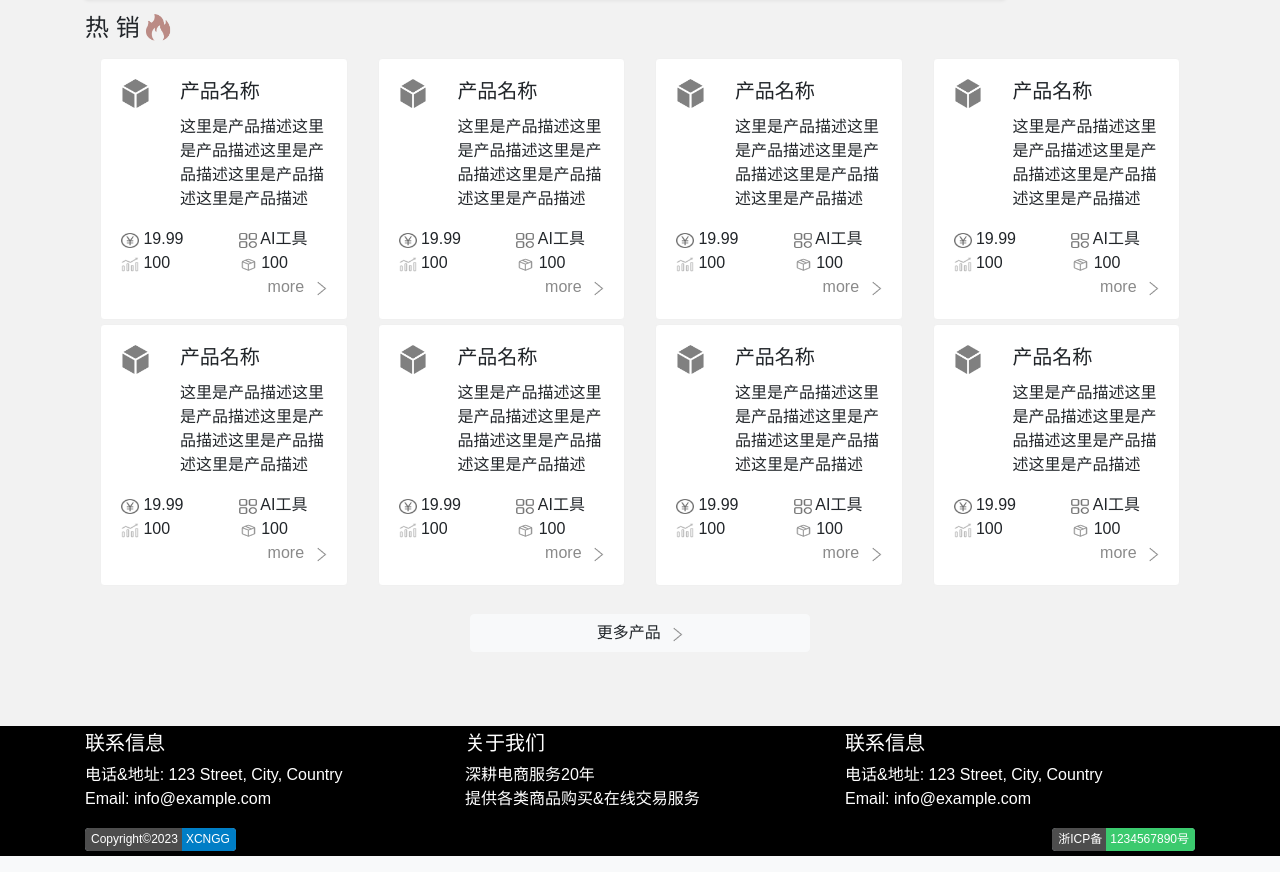
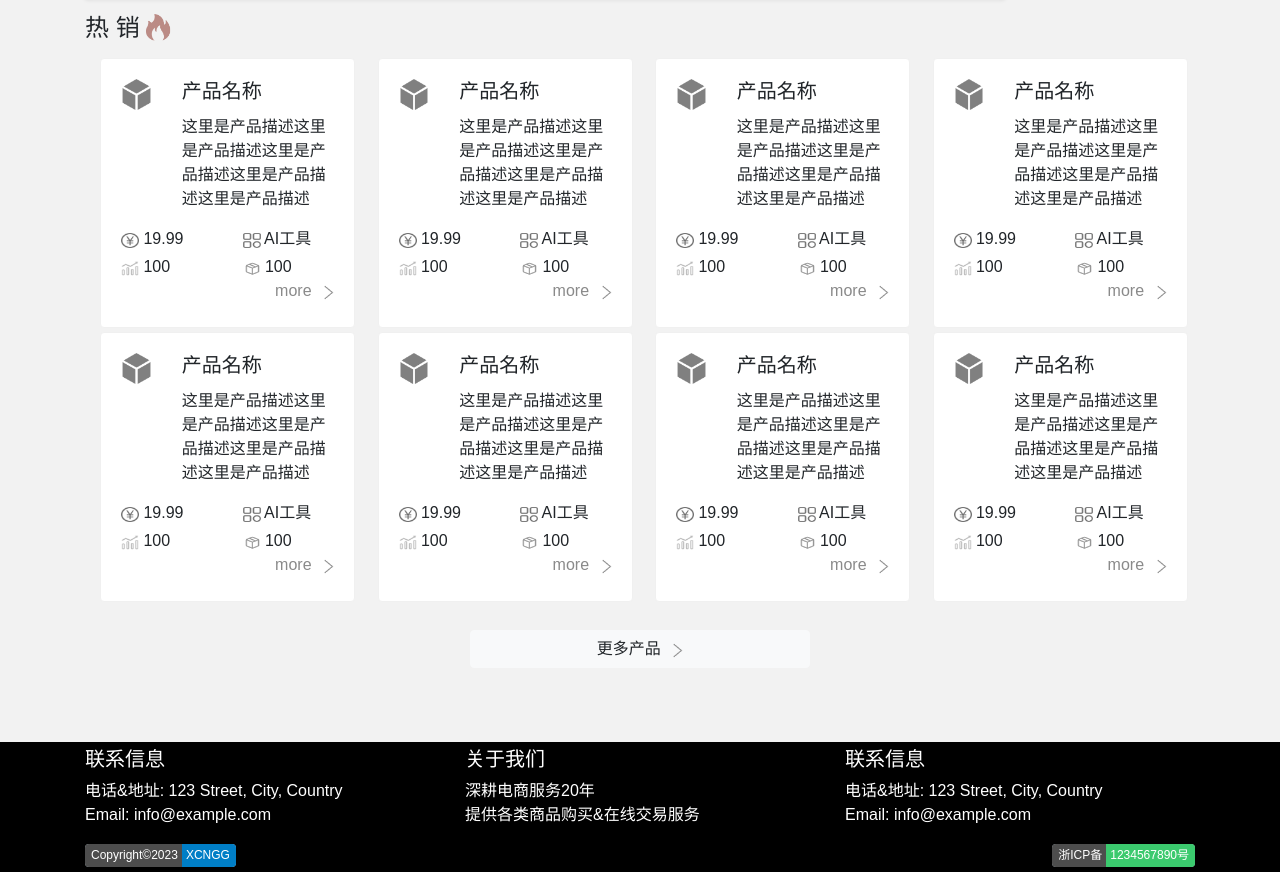
Before and after one commit to XcNgg/XC-Online-Shopping, a Flask app: page / in a window 1280 px wide. Shown: the part 518-1390 px from the top of the page. Run offline with Flask 3, Linux system fonts and the light colour scheme; some libraries are stand-ins or nearby versions; some web fonts are replaced.

Commit message:
coding 2023.7.15 16. coding 增加商品 将签到改为积分签到

```diff
--- a/app.py
+++ b/app.py
@@ -23,7 +23,6 @@ app.register_blueprint(products_bp)
 # ORM映射
 migrate = Migrate(app, db)
 
-from flask import render_template, request, redirect, url_for, g, session
 
 
 @app.before_request
--- a/forms/__init__.py
+++ /dev/null
@@ -1,2 +0,0 @@
-# from .users_form import LoginForm
-# RegistForm,
--- a/static/css/index.css
+++ b/static/css/index.css
@@ -72,3 +72,8 @@
 .shadow {
     box-shadow: 0 0 10px rgba(0, 0, 0, 0.2);
 }
+
+.sell-well {
+    width:255px;
+    height:270px;
+}
--- a/templates/base.html
+++ b/templates/base.html
@@ -89,6 +89,12 @@
                                      <img src="{{ url_for('static', filename='img/base/userInfo.png') }}" alt="" width="15" height="15">
                                         个人信息
                                     </a>
+
+                                    <a class="dropdown-item" href="{{ url_for('users.sale_products') }}">
+                                     <img src="{{ url_for('static', filename='img/base/sale.png') }}" alt="" width="15" height="15">
+                                        我要出售
+                                    </a>
+
                                     <a class="dropdown-item" href="#">
                                      <img src="{{ url_for('static', filename='img/base/orders.png') }}" alt="" width="15" height="15">
                                         我的订单
@@ -218,14 +224,21 @@
     data: { uid: uid },
     success: function(response) {
         // 处理响应数据
+        var now_url = window.location.href;
         console.log(response);
         if (response.code === 200) {
             // 显示签到成功结果
+
             showSigninResult('签到成功!', response.amount);
+
         } else {
             // 显示签到失败结果
             showSigninResult('签到失败', response.message);
+
         }
+        setTimeout(function () {
+            window.location.href = now_url; // 自动跳转到当前页
+        }, 700); // 0.5秒后跳转
     },
     error: function(error) {
         // 处理错误
@@ -243,9 +256,9 @@ function logout() {
         success: function(response) {
             if (response.code === 200){
             showSigninResult('注销','注销成功！');
-            $("#ModalClose").click(function () {
-                    window.location.href = '/';
-                });
+            setTimeout(function () {
+            window.location.href = '/'; // 自动跳转到首页
+        }, 700); // 0.5秒后跳转
             }
         },
         error: function() {
--- a/templates/index.html
+++ b/templates/index.html
@@ -105,13 +105,12 @@
             <img src="{{ url_for('static', filename='img/products/sell-well.png') }}" alt="sell well" width="28"
                  height="28">
         </div>
-        <!-- 产品详细 第二栏 -->
         <div class="row mb-4">
-            <div class="col-md-3 mb-1 ">
-                <div class="card">
+            <div class="col-md-3 mb-1" >
+                <div class="card sell-well" >
                     <div class="card-body">
                         <div class="row">
-                            <div class="col-3">
+                            <div class="col-3" style="height: 148px;">
                                 <img src="{{ url_for('static', filename='img/products/product.png') }}"
                                      class="card-img-top"
                                      alt="Product 1" style="max-width: 100%; display: block; margin: 0 auto;">
@@ -123,12 +122,12 @@
                             </div>
                         </div>
                         <div class="row">
-                            <div class="col-6">
+                            <div class="col-6 mb-1">
                                 <img src="{{ url_for('static', filename='img/products/RMB.png') }}" alt="RMB"
                                      style="display: inline-block; vertical-align: middle;" width="18" height="15">
                                 <span id="product-RMB">19.99</span>
                             </div>
-                            <div class="col-6">
+                            <div class="col-6 mb-1">
                                 <img src="{{ url_for('static', filename='img/products/type.png') }}" alt="分类"
                                      style="display: inline-block; vertical-align: middle;" width="18" height="15">
                                 <span id="product-type">AI工具</span>
@@ -154,11 +153,11 @@
                     </div>
                 </div>
             </div>
-            <div class="col-md-3 mb-1">
-                <div class="card">
+            <div class="col-md-3 mb-1" >
+                <div class="card sell-well" >
                     <div class="card-body">
                         <div class="row">
-                            <div class="col-3">
+                            <div class="col-3" style="height: 148px;">
                                 <img src="{{ url_for('static', filename='img/products/product.png') }}"
                                      class="card-img-top"
                                      alt="Product 1" style="max-width: 100%; display: block; margin: 0 auto;">
@@ -170,12 +169,12 @@
                             </div>
                         </div>
                         <div class="row">
-                            <div class="col-6">
+                            <div class="col-6 mb-1">
                                 <img src="{{ url_for('static', filename='img/products/RMB.png') }}" alt="RMB"
                                      style="display: inline-block; vertical-align: middle;" width="18" height="15">
                                 <span id="product-RMB">19.99</span>
                             </div>
-                            <div class="col-6">
+                            <div class="col-6 mb-1">
                                 <img src="{{ url_for('static', filename='img/products/type.png') }}" alt="分类"
                                      style="display: inline-block; vertical-align: middle;" width="18" height="15">
                                 <span id="product-type">AI工具</span>
@@ -201,11 +200,11 @@
                     </div>
                 </div>
 </div>
-            <div class="col-md-3 mb-1">
-                <div class="card">
+            <div class="col-md-3 mb-1" >
+                <div class="card sell-well" >
                     <div class="card-body">
                         <div class="row">
-                            <div class="col-3">
+                            <div class="col-3" style="height: 148px;">
                                 <img src="{{ url_for('static', filename='img/products/product.png') }}"
                                      class="card-img-top"
                                      alt="Product 1" style="max-width: 100%; display: block; margin: 0 auto;">
@@ -217,12 +216,12 @@
                             </div>
                         </div>
                         <div class="row">
-                            <div class="col-6">
+                            <div class="col-6 mb-1">
                                 <img src="{{ url_for('static', filename='img/products/RMB.png') }}" alt="RMB"
                                      style="display: inline-block; vertical-align: middle;" width="18" height="15">
                                 <span id="product-RMB">19.99</span>
                             </div>
-                            <div class="col-6">
+                            <div class="col-6 mb-1">
                                 <img src="{{ url_for('static', filename='img/products/type.png') }}" alt="分类"
                                      style="display: inline-block; vertical-align: middle;" width="18" height="15">
                                 <span id="product-type">AI工具</span>
@@ -248,11 +247,11 @@
                     </div>
                 </div>
             </div>
-            <div class="col-md-3 mb-1">
-                <div class="card">
+            <div class="col-md-3 mb-1" >
+                <div class="card sell-well" >
                     <div class="card-body">
                         <div class="row">
-                            <div class="col-3">
+                            <div class="col-3" style="height: 148px;">
                                 <img src="{{ url_for('static', filename='img/products/product.png') }}"
                                      class="card-img-top"
                                      alt="Product 1" style="max-width: 100%; display: block; margin: 0 auto;">
@@ -264,12 +263,12 @@
                             </div>
                         </div>
                         <div class="row">
-                            <div class="col-6">
+                            <div class="col-6 mb-1">
                                 <img src="{{ url_for('static', filename='img/products/RMB.png') }}" alt="RMB"
                                      style="display: inline-block; vertical-align: middle;" width="18" height="15">
                                 <span id="product-RMB">19.99</span>
                             </div>
-                            <div class="col-6">
+                            <div class="col-6 mb-1">
                                 <img src="{{ url_for('static', filename='img/products/type.png') }}" alt="分类"
                                      style="display: inline-block; vertical-align: middle;" width="18" height="15">
                                 <span id="product-type">AI工具</span>
@@ -295,11 +294,11 @@
                     </div>
                 </div>
             </div>
-            <div class="col-md-3 mb-1 ">
-                <div class="card">
+            <div class="col-md-3 mb-1" >
+                <div class="card sell-well" >
                     <div class="card-body">
                         <div class="row">
-                            <div class="col-3">
+                            <div class="col-3" style="height: 148px;">
                                 <img src="{{ url_for('static', filename='img/products/product.png') }}"
                                      class="card-img-top"
                                      alt="Product 1" style="max-width: 100%; display: block; margin: 0 auto;">
@@ -311,12 +310,12 @@
                             </div>
                         </div>
                         <div class="row">
-                            <div class="col-6">
+                            <div class="col-6 mb-1">
                                 <img src="{{ url_for('static', filename='img/products/RMB.png') }}" alt="RMB"
                                      style="display: inline-block; vertical-align: middle;" width="18" height="15">
                                 <span id="product-RMB">19.99</span>
                             </div>
-                            <div class="col-6">
+                            <div class="col-6 mb-1">
                                 <img src="{{ url_for('static', filename='img/products/type.png') }}" alt="分类"
                                      style="display: inline-block; vertical-align: middle;" width="18" height="15">
                                 <span id="product-type">AI工具</span>
@@ -342,11 +341,11 @@
                     </div>
                 </div>
             </div>
-            <div class="col-md-3 mb-1">
-                <div class="card">
+            <div class="col-md-3 mb-1" >
+                <div class="card sell-well" >
                     <div class="card-body">
                         <div class="row">
-                            <div class="col-3">
+                            <div class="col-3" style="height: 148px;">
                                 <img src="{{ url_for('static', filename='img/products/product.png') }}"
                                      class="card-img-top"
                                      alt="Product 1" style="max-width: 100%; display: block; margin: 0 auto;">
@@ -358,12 +357,12 @@
                             </div>
                         </div>
                         <div class="row">
-                            <div class="col-6">
+                            <div class="col-6 mb-1">
                                 <img src="{{ url_for('static', filename='img/products/RMB.png') }}" alt="RMB"
                                      style="display: inline-block; vertical-align: middle;" width="18" height="15">
                                 <span id="product-RMB">19.99</span>
                             </div>
-                            <div class="col-6">
+                            <div class="col-6 mb-1">
                                 <img src="{{ url_for('static', filename='img/products/type.png') }}" alt="分类"
                                      style="display: inline-block; vertical-align: middle;" width="18" height="15">
                                 <span id="product-type">AI工具</span>
@@ -389,11 +388,11 @@
                     </div>
                 </div>
             </div>
-            <div class="col-md-3 mb-1">
-                <div class="card">
+            <div class="col-md-3 mb-1" >
+                <div class="card sell-well" >
                     <div class="card-body">
                         <div class="row">
-                            <div class="col-3">
+                            <div class="col-3" style="height: 148px;">
                                 <img src="{{ url_for('static', filename='img/products/product.png') }}"
                                      class="card-img-top"
                                      alt="Product 1" style="max-width: 100%; display: block; margin: 0 auto;">
@@ -405,12 +404,12 @@
                             </div>
                         </div>
                         <div class="row">
-                            <div class="col-6">
+                            <div class="col-6 mb-1">
                                 <img src="{{ url_for('static', filename='img/products/RMB.png') }}" alt="RMB"
                                      style="display: inline-block; vertical-align: middle;" width="18" height="15">
                                 <span id="product-RMB">19.99</span>
                             </div>
-                            <div class="col-6">
+                            <div class="col-6 mb-1">
                                 <img src="{{ url_for('static', filename='img/products/type.png') }}" alt="分类"
                                      style="display: inline-block; vertical-align: middle;" width="18" height="15">
                                 <span id="product-type">AI工具</span>
@@ -436,11 +435,11 @@
                     </div>
                 </div>
             </div>
-            <div class="col-md-3 mb-1">
-                <div class="card">
+            <div class="col-md-3 mb-1" >
+                <div class="card sell-well" >
                     <div class="card-body">
                         <div class="row">
-                            <div class="col-3">
+                            <div class="col-3" style="height: 148px;">
                                 <img src="{{ url_for('static', filename='img/products/product.png') }}"
                                      class="card-img-top"
                                      alt="Product 1" style="max-width: 100%; display: block; margin: 0 auto;">
@@ -452,12 +451,12 @@
                             </div>
                         </div>
                         <div class="row">
-                            <div class="col-6">
+                            <div class="col-6 mb-1">
                                 <img src="{{ url_for('static', filename='img/products/RMB.png') }}" alt="RMB"
                                      style="display: inline-block; vertical-align: middle;" width="18" height="15">
                                 <span id="product-RMB">19.99</span>
                             </div>
-                            <div class="col-6">
+                            <div class="col-6 mb-1">
                                 <img src="{{ url_for('static', filename='img/products/type.png') }}" alt="分类"
                                      style="display: inline-block; vertical-align: middle;" width="18" height="15">
                                 <span id="product-type">AI工具</span>
@@ -483,6 +482,12 @@
                     </div>
                 </div>
             </div>
+
+
+
+
+
+
         </div>
         <!-- 产品详细 更多产品按钮 -->
         <div class="row mb-1">
--- a/templates/users/addSaleProducts.html
+++ b/templates/users/saleProducts.html
@@ -1,6 +1,6 @@
 {% extends 'base.html' %}
 
-{% block title %}我要卖出 - {{ super() }}{% endblock %}
+{% block title %}我要出售 - {{ super() }}{% endblock %}
 {% block script %}
     <script type="text/javascript" src={{ url_for('static',filename='js/users/addSaleProducts.js') }}></script>
 {% endblock %}
```
Also changed, not shown: blueprints/users.py (+14 -11 lines), forms/users_form.py (deleted, +0 -52 lines), migrations/versions/653e4424766a_.py (deleted, +0 -35 lines), migrations/versions/749e9077d76f_.py (renamed from migrations/versions/4931d6f79667_.py, +36 -19 lines), migrations/versions/aa75a51172be_.py (deleted, +0 -34 lines), migrations/versions/b875587fdf46_.py (deleted, +0 -36 lines), migrations/versions/c7d636e46930_.py (added, +46 -0 lines), models.py (+7 -2 lines), templates/users/personalInformation.html (+37 -9 lines), static/img/base/sale.png (added). Lines whose indentation alone changed are shown as unchanged.
